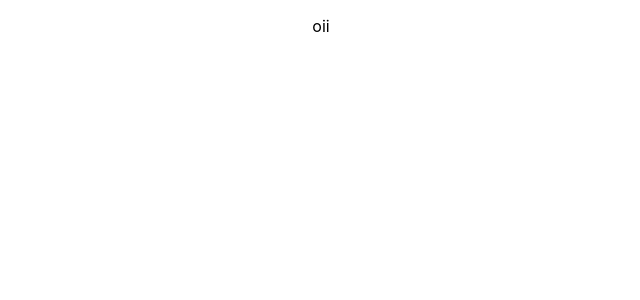
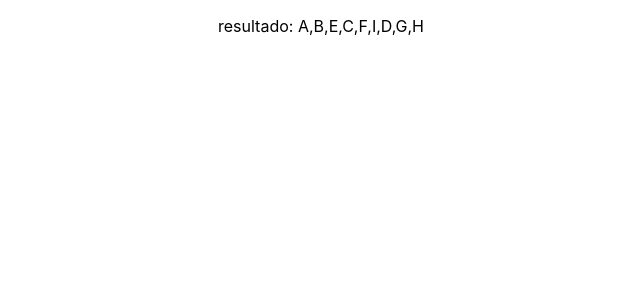
Before and after one commit to bmamprim/Grafos, a React (Create React App) app: page / in a window 1280 px wide. Shown: the top 300 px of the page, without its empty margins (319-959 px from the left). Built offline with nearby package versions, Linux system fonts and the light colour scheme.

Commit message:
print resultado

```diff
--- a/src/Home/Home.js
+++ b/src/Home/Home.js
@@ -1,5 +1,21 @@
+import { bfs } from "../lib/bfs";
+
 export function Home() {
+    const grafo = {
+        A: ['B', 'E'],
+        B: ['A', 'C', 'E'],
+        C: ['B', 'F'],
+        D: ['G', 'H'],
+        E: ['A', 'B', 'F'],
+        F: ['C', 'E', 'I'],
+        G: ['D', 'H'],
+        H: ['D', 'G'],
+        I: ['F']
+    }
+
+    const resultado = bfs(grafo, 'A').join();
+
     return (
-        <p>oii</p>
+        <p>resultado: { resultado }</p>
     );
 }
--- a/lib/bfs.js
+++ b/src/lib/bfs.js
@@ -1,4 +1,4 @@
-function bfs(grafo, inicio) {
+export function bfs(grafo, inicio) {
     var fila = [inicio];
     const visitados = new Set();
     const resultado = [];
@@ -7,7 +7,7 @@ function bfs(grafo, inicio) {
         const subgrafo = [];
 
         if(!(fila.length)) {
-            for(vertice in grafo) {
+            for(const vertice in grafo) {
                 if(!visitados.has(vertice)) {
                     fila = [vertice];
                     break;
```
